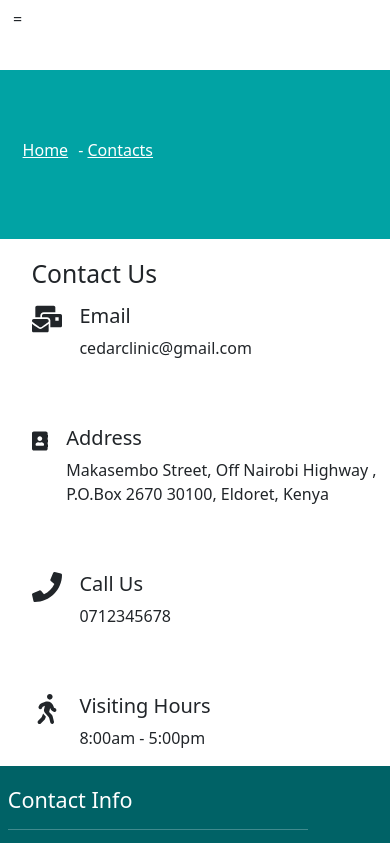
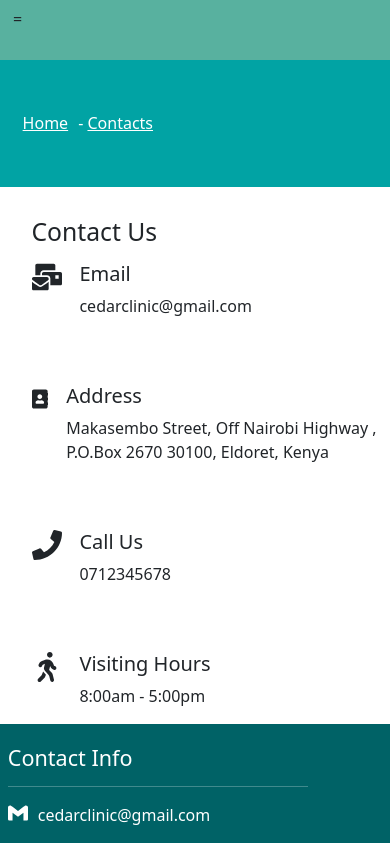
Before and after one commit to Marcelkibor/Cedar-Clinic, a React (Vite) app: page /contacts in a window 390 px wide. Shown: the top 843 px of the page. Built offline with nearby package versions, Linux system fonts and the light colour scheme.

Commit message:
navigation fixes

```diff
--- a/src/App.css
+++ b/src/App.css
@@ -3,7 +3,15 @@
   height: fit-content;
   margin-bottom: 100px !important;
 }
-
+.service-header-main{
+color: white !important;
+display: flex !important;
+min-width: 100vw !important;
+height: 20vh !important;;
+background:#01a3a4;
+position: relative !important;
+top: 70px;
+}
 .landing-col{
   height: 100% !important;
   padding-bottom: 7% !important;
@@ -649,6 +657,10 @@ color: #fff;
  .why-choose-col{
   margin-left: 15% !important;
  }
+ .service-header-main{
+  top: 60px !important;
+  height: 15vh !important;
+ }
  .slider-row{
   margin-left: 20% !important;
  }
--- a/src/components/Menu.tsx
+++ b/src/components/Menu.tsx
@@ -23,7 +23,7 @@ const Menu = () => {
   };
 
   return (
-    <>
+    <div style={{backgroundColor:'#58B19F',minHeight:'60px'}}>
       <button className="btn" onClick={() => setToggle(!isToggled)}>
         =
       </button>
@@ -36,11 +36,13 @@ const Menu = () => {
             exit="hidden"
             variants={navContainer}
           >
+            <section style={{color:'white', fontWeight:'bold'}}>
             <NavbarItems/>
+            </section>
           </motion.div>
         )}
       </AnimatePresence>
-    </>
+    </div>
   );
 };
 
--- a/src/components/Services/ServicesHeader.tsx
+++ b/src/components/Services/ServicesHeader.tsx
@@ -37,7 +37,7 @@ const ServicesHeader: React.FC<ServicesHeaderProps> = ({ pathname }) => {
   }, [pathname]);
 
   return (
-    <div style={{ color: 'white', display: 'flex', minWidth: '100vw', height: '20vh', background: '#01a3a4', position: 'relative', top: '70px' }}>
+    <div className="service-header-main">
       <div style={{ position: 'absolute', display: 'flex', top: '40%', left: '5.8%' }}>
       <NavLink style={{ color: "white" }} to={`/`}>Home</NavLink>
         <div style={{ color: 'white', marginLeft: '10px' }}>
```
